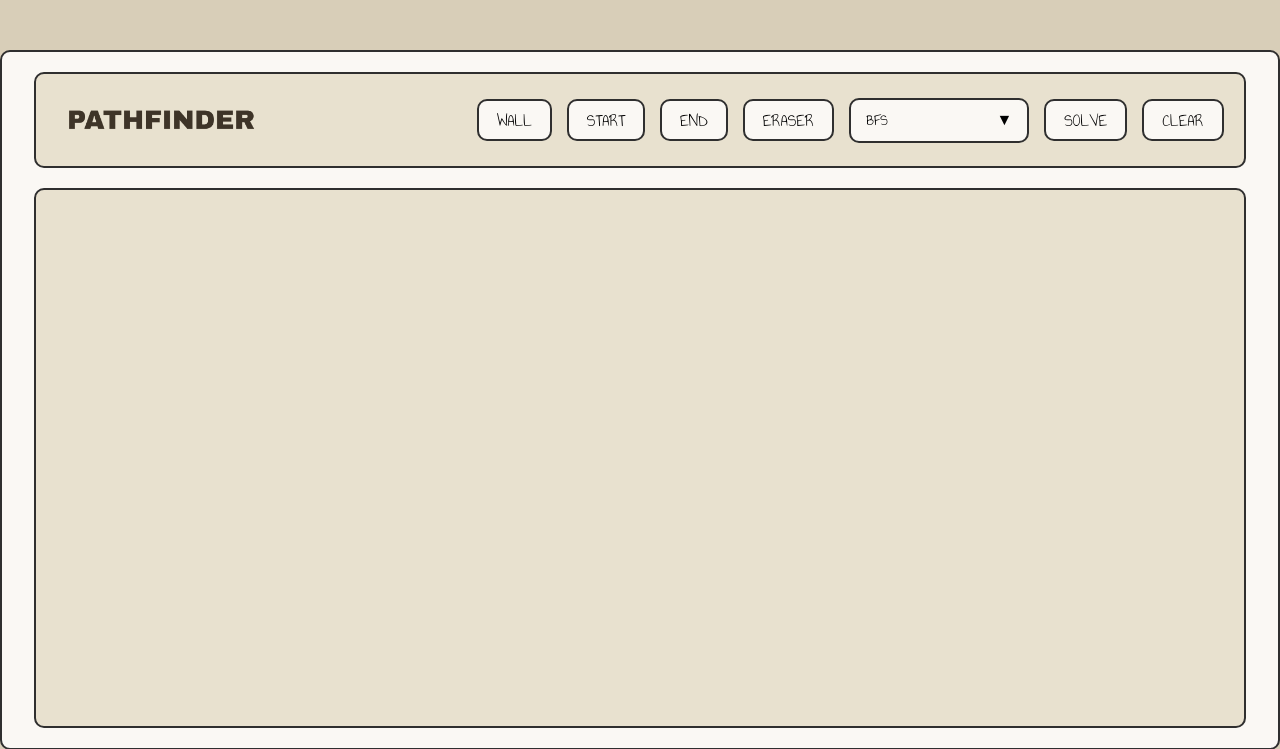
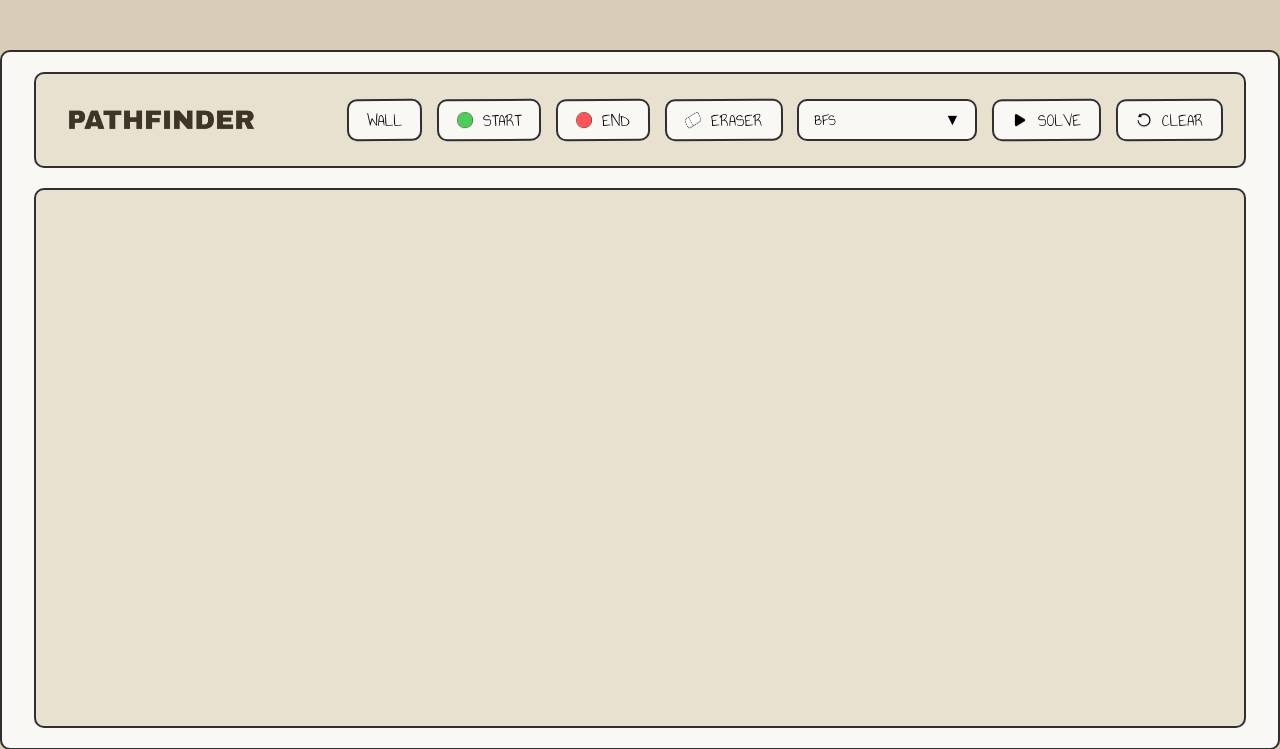
Before and after one commit to ECXNAIRE/PATHFINDER, a Python web app: template templates/mainPage.html in a window 1280 px wide. Shown: the top 749 px of the page. Run offline with Jinja, Linux system fonts and the light colour scheme; the template is opened without the code that fills it, so the values that code supplies are empty; a map, chart or similar area stays blank.

Commit message:
styled the buttons and selected options

```diff
--- a/templates/mainPage.html
+++ b/templates/mainPage.html
@@ -72,6 +72,7 @@
             display: flex;
             align-items: center;
             padding-left: 20px;
+            width: 280px
         }
 
         #logoArea img {
@@ -94,15 +95,19 @@
             padding: 0 18px;
             border: 2px solid #2F2F2F;
             border-radius: 10px;
+            transform: rotate(-0.3deg);
             background: #FAF8F4;
             font-family: mainFont;
             font-size: 18px;
             cursor: pointer;
             transition: all 0.2s ease;
+            display: flex;
+            flex-direction: row;
+            align-items: center;
+            gap: 10px
         }
 
-        #controlArea button:hover,
-        #controlArea select:hover {
+        #controlArea button:hover {
             background: #F2EBD9;
             transform: translateY(-2px);
         }
@@ -116,7 +121,7 @@
         }
 
         #selectedAlgorithm {
-            height: 45px;
+            height: 42px;
             border: 2px solid #2F2F2F;
             border-radius: 10px;
             background: #FAF8F4;
@@ -152,6 +157,18 @@
         #arrow {
             transition: .2s;
         }
+
+        .btnImg {
+            width: 16px;
+            height: 16px;
+        }
+
+        .selectedTool {
+            background: #D8CEB8 !important;
+            border: 2px solid #2F2F2F;
+            box-shadow: inset 2px 2px 4px rgba(0, 0, 0, .15);
+            transform: translateY(1px);
+        }
     </style>
 </head>
 
@@ -163,10 +180,13 @@
             </div>
 
             <div id="controlArea">
-                <button>WALL</button>
-                <button>START</button>
-                <button>END</button>
-                <button>ERASER</button>
+                <button class="toolBtn">WALL</button>
+                <button class="toolBtn">
+                    <img src="../static/img/greenDot.png" class="btnImg">START</button>
+                <button class="toolBtn">
+                    <img src="../static/img/redDot.png" class="btnImg">END</button>
+                <button class="toolBtn">
+                    <img src="../static/img/eraser.png" class="btnImg">ERASER</button>
 
                 <div id="algorithDropdown">
                     <div id="selectedAlgorithm">
@@ -182,8 +202,10 @@
                     </div>
                 </div>
 
-                <button>SOLVE</button>
-                <button>CLEAR</button>
+                <button>
+                    <img src="../static/img/play.png" class="btnImg">SOLVE</button>
+                <button>
+                    <img src="../static/img/replay.png" class="btnImg">CLEAR</button>
 
             </div>
         </div>
@@ -200,6 +222,18 @@
         const selected = document.getElementById("selectedAlgorithm");
         const options = document.getElementById("algorithmOptions");
         const arrow = document.getElementById("arrow")
+        const toolBtn = document.querySelectorAll(".toolBtn")
+
+
+        toolBtn.forEach(button => {
+            button.addEventListener("click", () => {
+                toolBtn.forEach(btn => {
+                    btn.classList.remove("selectedTool")
+                })
+
+                button.classList.add("selectedTool")
+            })
+        })
 
 
         selected.addEventListener("click", () => {
```
Also changed, not shown: static/img/eraser.png (added), static/img/greenDot.png (added), static/img/play.png (added), static/img/redDot.png (added), static/img/replay.png (added).
